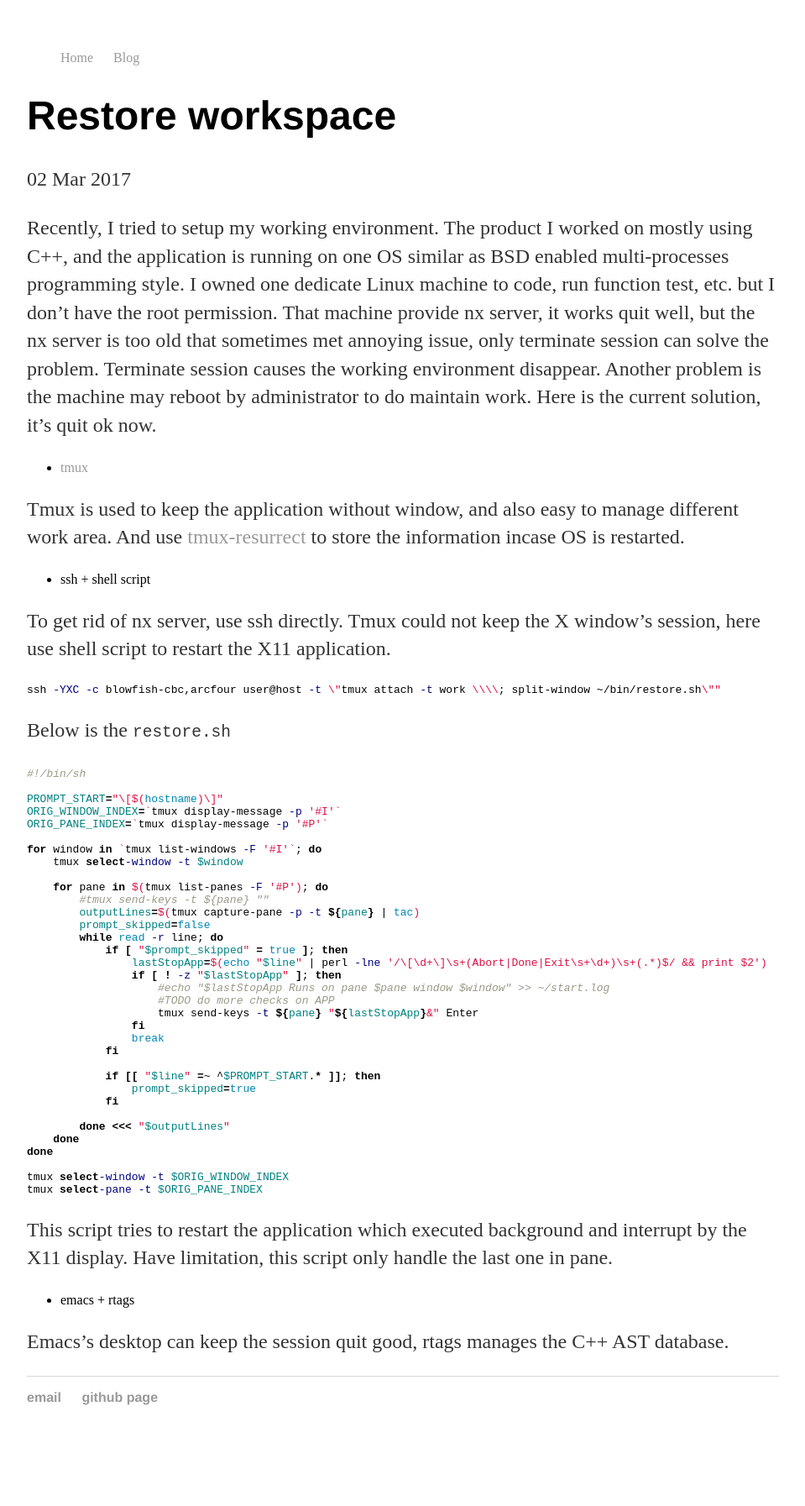
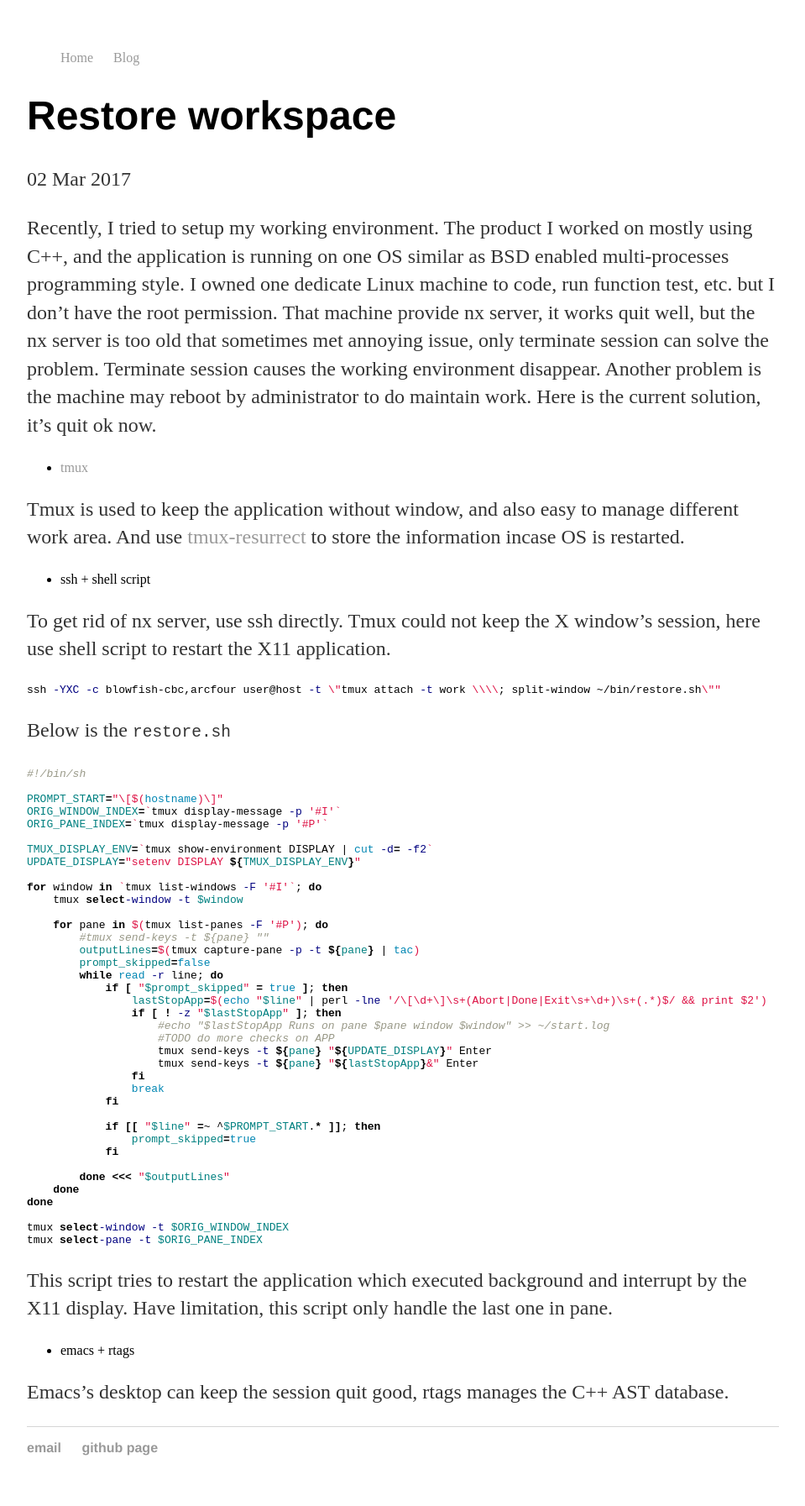
Before and after one commit to baolonglin/baolonglin.github.io-jekyll, a Jekyll site: the page built from _posts/2017-03-02-restore-work-space.md, in a window 1280 px wide. Shown: the whole page at 84% size, without its empty margins (160-1119 px from the left). Built offline with Jekyll 4.4.1, drawn with Linux system fonts in a browser that asks for light colours; before the commit the page ends 1733 px from its top, so only the background shows below that.

Commit message:
Reset the DISPLAY env before restart the X applications

```diff
--- a/_posts/2017-03-02-restore-work-space.md
+++ b/_posts/2017-03-02-restore-work-space.md
@@ -28,6 +28,9 @@ PROMPT_START="\[$(hostname)\]"
 ORIG_WINDOW_INDEX=`tmux display-message -p '#I'`
 ORIG_PANE_INDEX=`tmux display-message -p '#P'`
 
+TMUX_DISPLAY_ENV=`tmux show-environment DISPLAY | cut -d= -f2`
+UPDATE_DISPLAY="setenv DISPLAY ${TMUX_DISPLAY_ENV}"
+
 for window in `tmux list-windows -F '#I'`; do
     tmux select-window -t $window
 
@@ -41,6 +44,7 @@ for window in `tmux list-windows -F '#I'`; do
                 if [ ! -z "$lastStopApp" ]; then
                     #echo "$lastStopApp Runs on pane $pane window $window" >> ~/start.log
                     #TODO do more checks on APP
+                    tmux send-keys -t ${pane} "${UPDATE_DISPLAY}" Enter
                     tmux send-keys -t ${pane} "${lastStopApp}&" Enter
                 fi
                 break
```
